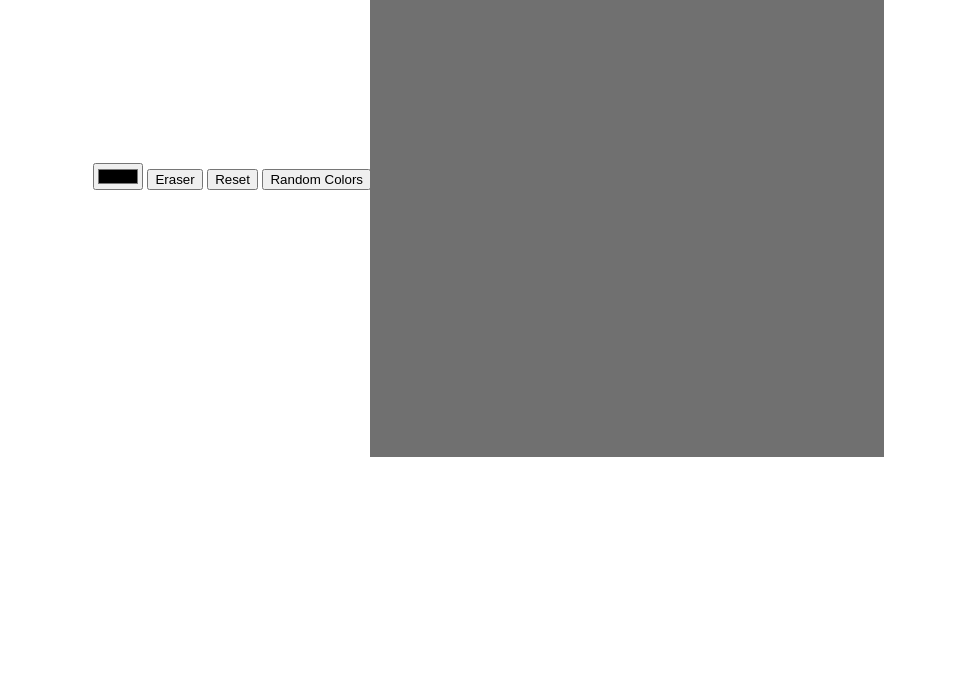
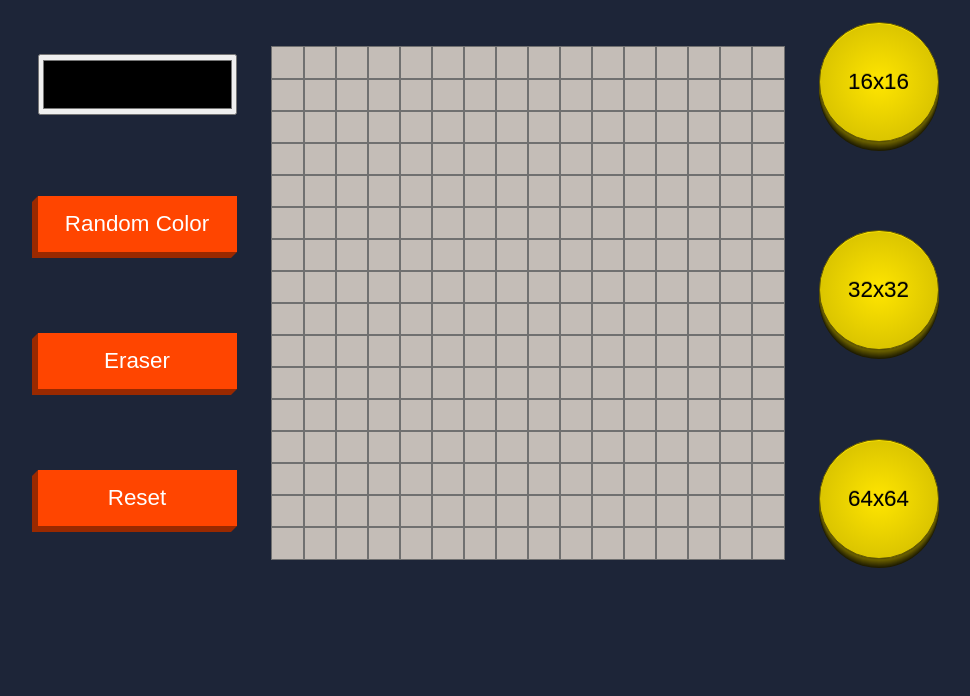
Before and after one commit to BatuhanBudak/Etch-a-Sketch, a plain HTML site: page index.html in a window 1280 px wide. Shown: the part 104-800 px from the top of the page, without its empty margins (152-1122 px from the left). Drawn offline with Linux system fonts and the light colour scheme.

Commit message:
Made design changes

```diff
--- a/index.html
+++ b/index.html
@@ -10,24 +10,29 @@
 </head>
 
 <body>
-    <div class="settings">
-        <input id="color-picker" name="Color Picker" value= "#000000" type="color"/>
-        <button id="eraser-button"> Eraser </button>
-        <button id="reset-button"> Reset </button>
-        <button id="random-color-button"> Random Colors </button>
+
+    <div class="header">
+        <h1> ETCH-A-SKETCH</h1>
+    </div>
+
+    <div class="settings-and-grid-container">
+        <div class="settings-section">
+            <input id="color-picker" name="Color Picker" value= "#000000" type="color"/>
+
+            <button id="random-color-button"> Random Color </button>
+            <button id="eraser-button"> Eraser </button>
+            <button id="reset-button"> Reset </button>
+        </div>
 
 
-    </div>
-
-    <div class="grid-container-buttons">
+        <div class="grid-container"></div>
         <div class='grid-size-buttons'>
             <button id="16-16-button"> 16x16 </button>
             <button id="32-32-button"> 32x32 </button>
             <button id="64-64-button"> 64x64 </button>
         </div>
-        <div class="grid-container"></div>
+
     </div>
-
 
 
 
--- a/style.css
+++ b/style.css
@@ -4,17 +4,114 @@ body{
     font-size: 18px;
     font-family: 'Roboto', Arial, Helvetica, sans-serif;
     display: flex;
-    flex-direction: row;
+    flex-direction: column;
     align-items: center;
-    justify-content: center;
+    gap: 10px;
+    background:  #1D2538;
+
 }
+
+.header{
+  display: flex;
+  color: #DA2F1B;
+  margin-bottom: 15px;
+  letter-spacing: 0.263em;
+  font-size: 20px;
+}
+
+.settings-and-grid-container{
+  display: flex;
+  justify-content: space-around;
+  gap: 35px;
+}
+
+.settings-section{
+  display: flex;
+  flex-direction: column;
+  gap: 15px;
+  justify-content: space-around;
+}
+
+#color-picker{
+  height: 61px;
+  width: 199px;
+}
+
+.settings-section button{
+  position: relative;
+  background: orangered;
+  border: none;
+  color: white;
+  padding: 15px 24px;
+  font-size: 1.4rem;
+  box-shadow: -6px 6px 0 hsl(16,100%,30%);
+  outline: none;
+}
+
+.settings-section button:hover{
+    background:  hsl(16, 100%, 45%);
+  }
+
+  .settings-section button:active{
+    background: hsl(16, 100%, 40%);
+    top: 3px;
+    left: -3px;
+    box-shadow: -3px 3px 0 hsl(16, 100%, 30%);
+  }
+  .settings-section button::before{
+    position: absolute;
+    display: block;
+    content: "";
+    height: 0;
+    width: 0;
+    /* border width needs to be size of the element's box shadow */
+    border: solid 6px transparent;
+
+    /* border width needs to be size of the element's box shadow */
+    border-right: solid 6px hsl(16, 100%, 30%);
+
+    /* no width for left, makes measurements easier */
+    border-left-width: 0px;
+
+    background: none;
+    top: 0px;
+
+    /* needs to be the same size as border width */
+    left: -6px;
+  }
+  .settings-section button::after{
+    position: absolute;
+    display: block;
+    content: "";
+    height: 0;
+    width: 0;
+    border: solid 6px transparent;
+    border-top: solid 6px hsl(16, 100%, 30%);
+    border-bottom-width: 0px;
+    background: none;
+    right: 0;
+    bottom: -6px;
+  }
+  .settings-section button:active::before{
+    border: solid 3px transparent;
+    border-right: solid 3px hsl(16, 100%, 30%);
+    border-left-width: 0px;
+    left: -3px;
+  }
+  .settings-section button:active::after{
+    border: solid 3px transparent;
+    border-top: solid 3px hsl(16, 100%, 30%);
+    border-bottom-width: 0px;
+    bottom: -3px;
+  }
+
 
 .grid-container{
     display: flex;
     flex-wrap: wrap;
     width: 512px;
     height: 512px;
-    background-color: rgb(112, 112, 112);
+    background-color: #c4bdb7;
     align-items: flex-start;
     flex-basis: auto;
     align-content: flex-start;
@@ -26,10 +123,69 @@ body{
     outline: 1px solid rgb(112, 112, 112);
 }
 
-.grid-container-buttons{
+.grid-container-and-buttons{
   display: flex;
   flex-direction: column;
 }
-grid-size-buttons{
+
+.grid-size-buttons {
   display: flex;
+  justify-content: space-between;
+  flex-direction: column;
 }
+
+.grid-size-buttons button{
+  position: relative;
+
+  background: #ecd300; /* For browsers that do not support gradients */
+  background: -webkit-radial-gradient(hsl(54, 100%, 50%), hsl(54, 100%, 40%)); /* Safari 5.1 to 6.0 */
+  background: -o-radial-gradient(hsl(54, 100%, 50%), hsl(54, 100%, 40%)); /* For Opera 11.6 to 12.0 */
+  background: -moz-radial-gradient(hsl(54, 100%, 50%), hsl(54, 100%, 40%)); /* For Firefox 3.6 to 15 */
+  background: radial-gradient(hsl(54, 100%, 50%), hsl(54, 100%, 40%)); /* Standard syntax */
+
+  font-size: 1.4rem;
+  text-shadow: 0 -1px 0 #c3af07;
+  color: black;
+  border: solid 1px hsl(54, 100%, 20%);
+  border-radius: 100%;
+  height: 120px;
+  width: 120px;
+  z-index: 4;
+
+  outline: none;
+
+  box-shadow: inset 0 1px 0 hsl(54, 100%, 50%),
+              0 2px 0 hsl(54, 100%, 20%),
+              0 3px 0 hsl(54, 100%, 18%),
+              0 4px 0 hsl(54, 100%, 16%),
+              0 5px 0 hsl(54, 100%, 14%),
+              0 6px 0 hsl(54, 100%, 12%),
+              0 7px 0 hsl(54, 100%, 10%),
+              0 8px 0 hsl(54, 100%, 8%),
+              0 9px 0 hsl(54, 100%, 6%);
+}
+.grid-size-buttons button:hover {
+  background: #ecd300; /* For browsers that do not support gradients */
+  background: -webkit-radial-gradient(hsl(54, 100%, 45%), hsl(54, 100%, 35%)); /* Safari 5.1 to 6.0 */
+  background: -o-radial-gradient(hsl(54, 100%, 45%), hsl(54, 100%, 35%)); /* For Opera 11.6 to 12.0 */
+  background: -moz-radial-gradient(hsl(54, 100%, 45%), hsl(54, 100%, 35%)); /* For Firefox 3.6 to 15 */
+  background: radial-gradient(hsl(54, 100%, 45%), hsl(54, 100%, 35%)); /* Standard syntax */
+}
+
+.grid-size-buttons button:active {
+  background: #ecd300; /* For browsers that do not support gradients */
+  background: -webkit-radial-gradient(hsl(54, 100%, 43%), hsl(54, 100%, 33%)); /* Safari 5.1 to 6.0 */
+  background: -o-radial-gradient(hsl(54, 100%, 43%), hsl(54, 100%, 33%)); /* For Opera 11.6 to 12.0 */
+  background: -moz-radial-gradient(hsl(54, 100%, 43%), hsl(54, 100%, 33%)); /* For Firefox 3.6 to 15 */
+  background: radial-gradient(hsl(54, 100%, 43%), hsl(54, 100%, 33%)); /* Standard syntax */
+
+  top: 2px;
+
+  box-shadow: inset 0 1px 0 hsl(54, 100%, 50%),
+              0 2px 0 hsl(54, 100%, 20%),
+              0 3px 0 hsl(54, 100%, 18%),
+              0 4px 0 hsl(54, 100%, 16%),
+              0 5px 0 hsl(54, 100%, 14%),
+              0 6px 0 hsl(54, 100%, 12%),
+              0 7px 0 hsl(54, 100%, 10%);
+}
```
